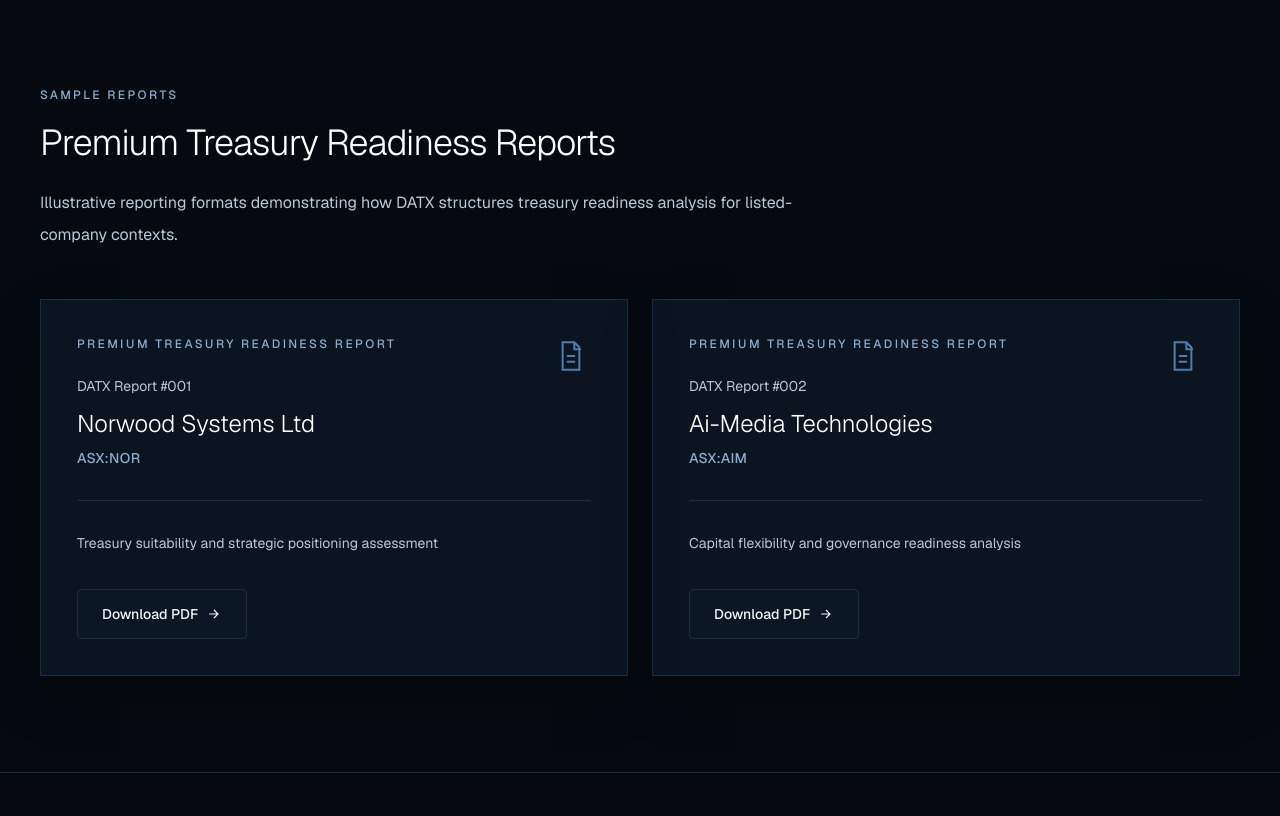
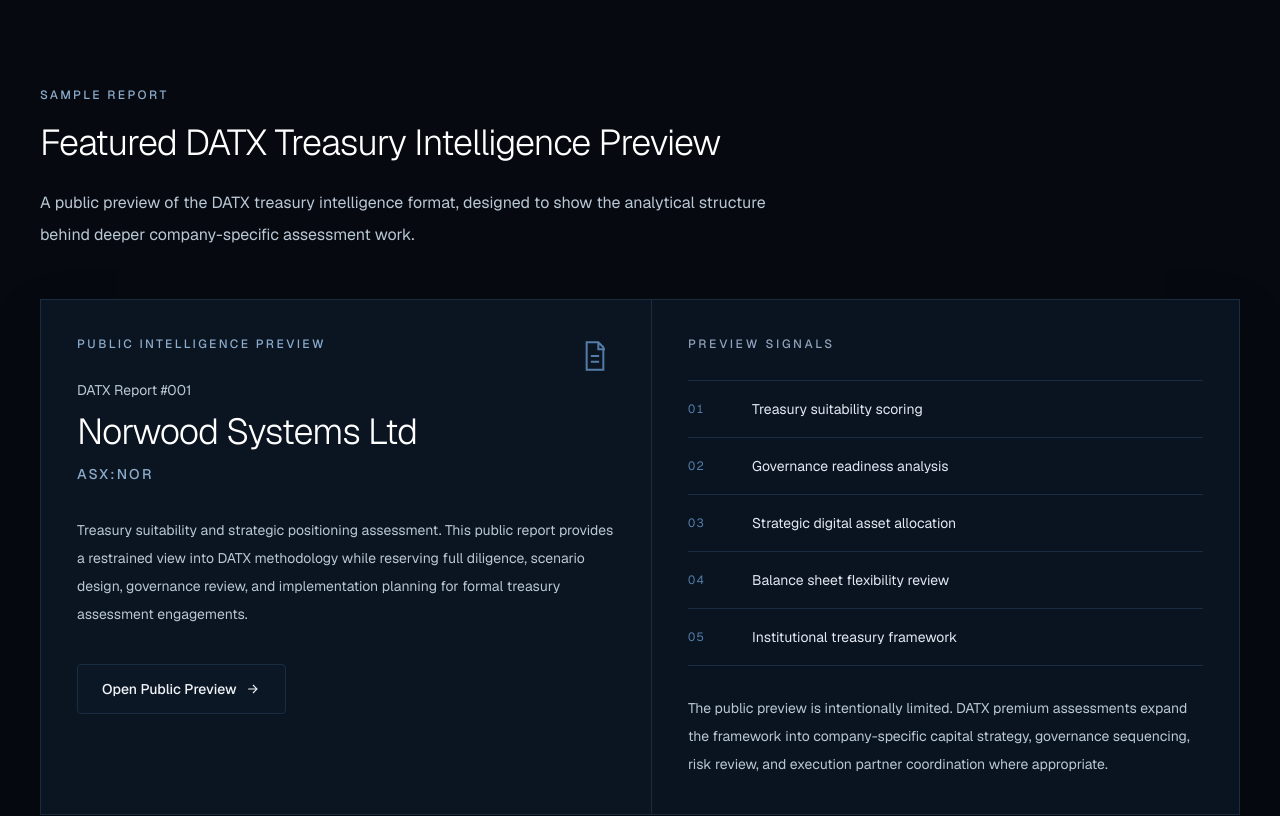
Before and after one commit to datxstrategy-creator/datx-prototype, a Next.js app: page / in a window 1280 px wide. Shown: the part 3260-4076 px from the top of the page. Built offline with nearby package versions, Linux system fonts and the light colour scheme.

Commit message:
Refine DATX report preview and assessment CTA

```diff
--- a/app/page.tsx
+++ b/app/page.tsx
@@ -91,17 +91,20 @@ function AssessmentSection() {
             <div className="mt-10 flex flex-col gap-4 sm:flex-row">
               <a
                 className="button-primary"
-                href="mailto:contact@datx.com?subject=DATX%20Treasury%20Assessment"
+                href="mailto:datx.strategy@gmail.com?subject=DATX%20Treasury%20Assessment"
               >
-                Contact DATX
-              </a>
-              <a
-                className="button-secondary"
-                href="mailto:contact@datx.com?subject=Request%20DATX%20Consultation"
-              >
-                Request Consultation
+                Request Treasury Assessment
               </a>
             </div>
+            <p className="mt-6 text-sm leading-6 text-slate-400">
+              Direct contact:{" "}
+              <a
+                className="text-datx-accent transition-colors hover:text-white"
+                href="mailto:datx.strategy@gmail.com"
+              >
+                datx.strategy@gmail.com
+              </a>
+            </p>
           </div>
         </div>
       </div>
--- a/components/datx-content.tsx
+++ b/components/datx-content.tsx
@@ -65,21 +65,21 @@ const principles = [
   "Long-term strategic flexibility",
 ];
 
-const reports = [
-  {
+const featuredReport = {
   number: "DATX Report #001",
   company: "Norwood Systems Ltd",
   ticker: "ASX:NOR",
   href: "/reports/datx-report-001-norwood-systems.pdf",
+  classification: "Public Intelligence Preview",
   focus: "Treasury suitability and strategic positioning assessment",
-  },
-  {
-    number: "DATX Report #002",
-    company: "Ai-Media Technologies",
-    ticker: "ASX:AIM",
-    href: "/reports/datx-report-002-ai-media-technologies.pdf",
-    focus: "Capital flexibility and governance readiness analysis",
-  },
+};
+
+const reportSignals = [
+  "Treasury suitability scoring",
+  "Governance readiness analysis",
+  "Strategic digital asset allocation",
+  "Balance sheet flexibility review",
+  "Institutional treasury framework",
 ];
 
 const exclusions = [
@@ -284,42 +284,68 @@ export function ReportsSection() {
     <section className="section-space border-b border-datx-line" id="reports">
       <div className="container-frame">
         <SectionHeading
-          description="Illustrative reporting formats demonstrating how DATX structures treasury readiness analysis for listed-company contexts."
-          label="Sample Reports"
-          title="Premium Treasury Readiness Reports"
+          description="A public preview of the DATX treasury intelligence format, designed to show the analytical structure behind deeper company-specific assessment work."
+          label="Sample Report"
+          title="Featured DATX Treasury Intelligence Preview"
         />
-        <div className="mt-12 grid gap-6 lg:grid-cols-2">
-          {reports.map((report) => (
-            <article className="surface group p-7 sm:p-9" key={report.number}>
-              <div className="flex items-start justify-between gap-5 border-b border-datx-line pb-8">
-                <div>
-                  <p className="text-xs font-medium uppercase tracking-[0.2em] text-datx-accent">
-                    Premium Treasury Readiness Report
+        <article className="surface mt-12 overflow-hidden">
+          <div className="grid lg:grid-cols-[1.02fr_0.98fr]">
+            <div className="border-b border-datx-line p-7 sm:p-9 lg:border-b-0 lg:border-r">
+              <div className="flex items-start justify-between gap-6">
+                <div className="max-w-xl">
+                  <p className="eyebrow">{featuredReport.classification}</p>
+                  <p className="mt-7 text-sm text-datx-mist">
+                    {featuredReport.number}
                   </p>
-                  <p className="mt-6 text-sm text-datx-mist">{report.number}</p>
-                  <h3 className="mt-3 text-2xl font-light text-white">
-                    {report.company}
+                  <h3 className="mt-3 text-3xl font-light tracking-tight text-white sm:text-4xl">
+                    {featuredReport.company}
                   </h3>
-                  <p className="mt-2 text-sm font-medium tracking-wide text-datx-accent">
-                    {report.ticker}
+                  <p className="mt-3 text-sm font-medium tracking-[0.16em] text-datx-accent">
+                    {featuredReport.ticker}
                   </p>
                 </div>
                 <DocumentIcon className="h-10 w-10 shrink-0 text-datx-blue" />
               </div>
-              <p className="mt-7 text-sm leading-7 text-datx-mist">
-                {report.focus}
+              <p className="mt-8 max-w-2xl text-sm leading-7 text-datx-mist">
+                {featuredReport.focus}. This public report provides a restrained
+                view into DATX methodology while reserving full diligence,
+                scenario design, governance review, and implementation planning
+                for formal treasury assessment engagements.
               </p>
               <a
-                className="button-secondary mt-8 w-full gap-2 sm:w-auto"
-                download
-                href={report.href}
+                className="button-secondary mt-9 w-full gap-2 sm:w-auto"
+                href={featuredReport.href}
               >
-                Download PDF
+                Open Public Preview
                 <ArrowIcon className="h-4 w-4" />
               </a>
-            </article>
+            </div>
+            <div className="bg-[#0a1522]/70 p-7 sm:p-9">
+              <p className="text-xs font-medium uppercase tracking-[0.22em] text-slate-400">
+                Preview Signals
+              </p>
+              <div className="mt-7 divide-y divide-datx-line border-y border-datx-line">
+                {reportSignals.map((signal, index) => (
+                  <div
+                    className="grid grid-cols-[3rem_1fr] items-center gap-4 py-4"
+                    key={signal}
+                  >
+                    <span className="text-xs tabular-nums tracking-widest text-datx-blue">
+                      0{index + 1}
+                    </span>
+                    <p className="text-sm leading-6 text-slate-200">{signal}</p>
+                  </div>
                 ))}
               </div>
+              <p className="mt-7 text-sm leading-7 text-datx-mist">
+                The public preview is intentionally limited. DATX premium
+                assessments expand the framework into company-specific capital
+                strategy, governance sequencing, risk review, and execution
+                partner coordination where appropriate.
+              </p>
+            </div>
+          </div>
+        </article>
       </div>
     </section>
   );
```
Lines whose indentation alone changed are shown as unchanged.
